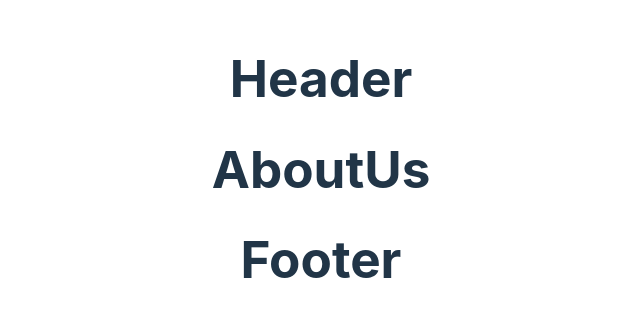
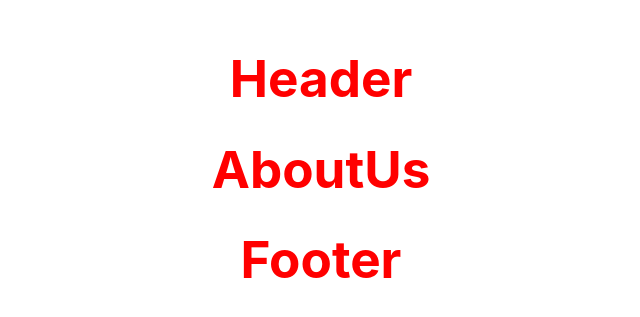
Before and after one commit to evakerrigan/eva-images, a React (Vite) app: page /about-us in a window 1280 px wide. Shown: the part 231-548 px from the top of the page, without its empty margins (319-959 px from the left). Built offline with nearby package versions, Linux system fonts and the light colour scheme.

Commit message:
refactor: change css to scss

```diff
--- a/package.json
+++ b/package.json
@@ -22,7 +22,8 @@
     "prettier": "^2.8.4",
     "react": "^18.2.0",
     "react-dom": "^18.2.0",
-    "react-router-dom": "^6.9.0"
+    "react-router-dom": "^6.9.0",
+    "sass": "^1.59.2"
   },
   "devDependencies": {
     "@types/react": "^18.0.27",
--- a/src/components/AboutUs/AboutUs.tsx
+++ b/src/components/AboutUs/AboutUs.tsx
@@ -1,5 +1,5 @@
 import React from 'react';
-import './AboutUs.css';
+import './AboutUs.scss';
 
 export class AboutUs extends React.Component {
   render() {
--- a/src/components/Footer/Footer.tsx
+++ b/src/components/Footer/Footer.tsx
@@ -1,5 +1,5 @@
 import React from 'react';
-import './Footer.css';
+import './Footer.scss';
 
 export class Footer extends React.Component {
   render() {
--- /dev/null
+++ b/src/components/Header/Header.scss
@@ -0,0 +1,3 @@
+h1 {
+  color: red;
+}
--- a/src/components/Header/Header.tsx
+++ b/src/components/Header/Header.tsx
@@ -1,5 +1,5 @@
 import React from 'react';
-import './Header.css';
+import './Header.scss';
 
 export class Header extends React.Component {
   render() {
--- a/src/components/Home/Home.tsx
+++ b/src/components/Home/Home.tsx
@@ -1,5 +1,5 @@
 import React from 'react';
-import './Home.css';
+import './Home.scss';
 
 export class Home extends React.Component {
   render() {
--- a/src/components/NotFound/NotFound.tsx
+++ b/src/components/NotFound/NotFound.tsx
@@ -1,5 +1,5 @@
 import React from 'react';
-import './NotFound.css';
+import './NotFound.scss';
 
 export class NotFound extends React.Component {
   render() {
```
Also changed, not shown: src/components/AboutUs/AboutUs.scss (added), src/components/Footer/Footer.scss (added), src/components/Home/Home.scss (added), src/components/NotFound/NotFound.scss (added), 1 other file (tests, documents, lock files or other folders).
